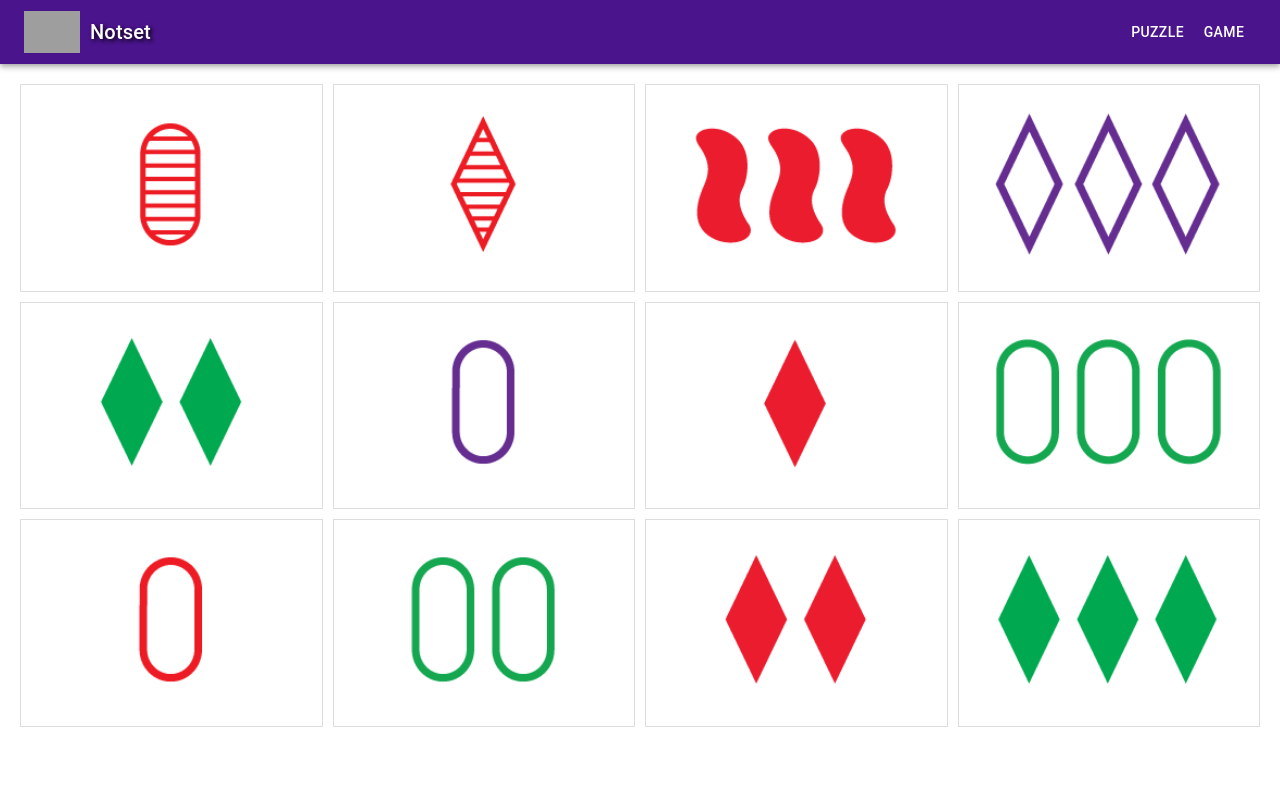
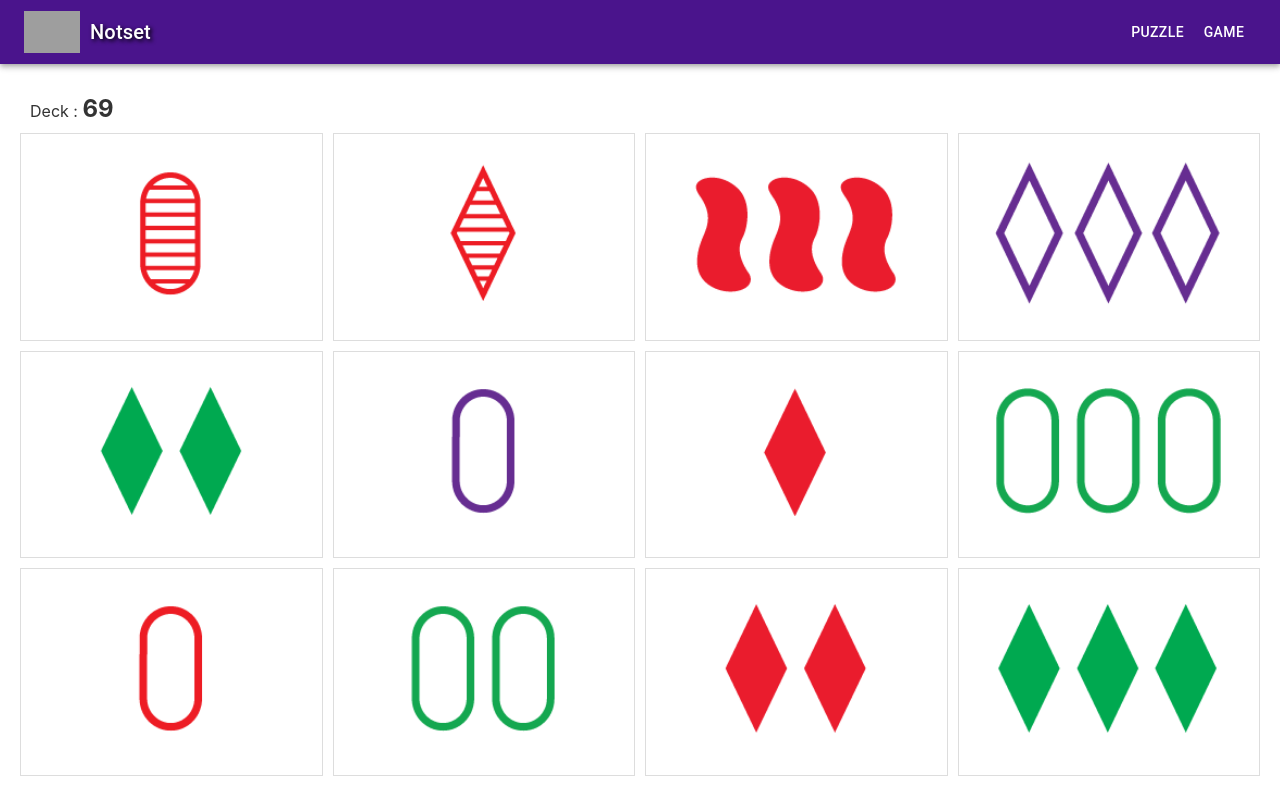
Before and after one commit to christopher18/setle, a React (Create React App) app: page /game in a window 1280 px wide. Built offline with nearby package versions, Linux system fonts and the light colour scheme; grey boxes are pictures that could not be loaded.

Commit message:
Fix duplicates bug

```diff
--- a/src/App.js
+++ b/src/App.js
@@ -20,6 +20,7 @@ function App() {
       <NavigationMenu />
       <Routes>
         <Route path="/puzzle" element={<SetPuzzle />} />
+        <Route path="/" element={<SetPuzzle />} />
         <Route path="/puzzle/:seed" element={<SetPuzzle />} />
         <Route path="/game" element={<SetGame />} />
         <Route path="/game/:seed" element={<SetGame />} />
--- a/src/components/SetGame/setgame.css
+++ b/src/components/SetGame/setgame.css
@@ -1,3 +1,15 @@
 .setgame {
     padding: 20px;
 }
+
+.info {
+    font-size: 16px;
+    color: #333;
+    padding: 10px;
+}
+
+.deck {
+    font-weight: bold;
+    font-size: 24px;
+    color: #333;
+}
--- a/src/components/SetGame/setgame.js
+++ b/src/components/SetGame/setgame.js
@@ -34,8 +34,9 @@ const SetGame = () => {
     return count;
   };
 
-  const handleCardClick = (number) => {
+  const handleCardSelection = (number) => {
     setSelectedCards((prevSelectedCards) => {
+        console.log("deck size at start", deckCardNums.length)
       const newSelectedCards = new Set(prevSelectedCards);
       setSuccessfulSet(new Set());
       setFailedSet(new Set());
@@ -61,14 +62,16 @@ const SetGame = () => {
             // Remove the cards from cardNumbers and pull three new cards from remainingCards
             // Replace the cards in cardNumbers with the new cards in the same order
             let newCardNumbers = cardNumbers;
+            let newDeckCardNums = [...deckCardNums];
             for (let i = 0; i < numList.length; i++) {
-                if (deckCardNums.length === 0) {
-                    // remove the cards from cardNumbers as there are no more cards in the deck
+                if (newDeckCardNums.length === 0 || cardNumbers.length > 12) {
+                    // remove the cards from cardNumbers without replacing if there are no more cards in the deck, or if there are more than 12 cards on the board
                     newCardNumbers = newCardNumbers.filter((value) => !numList.includes(value));
                 } else {
                     // replace the cards in cardNumbers with the new cards in the same order
-                    newCardNumbers[newCardNumbers.indexOf(numList[i])] = deckCardNums.pop();
-                    setDeckCardNums(deckCardNums); // don't really need to do this right now because we're not using it
+                    newCardNumbers[newCardNumbers.indexOf(numList[i])] = newDeckCardNums.pop();
+                    console.log("popped 1")
+                    console.log("deck length:", newDeckCardNums.length)
                 }
             }
 
@@ -80,23 +83,25 @@ const SetGame = () => {
             console.log("Number of sets: ", howManySetsLeft);
 
             // Check game over condition
-            if (howManySetsLeft === 0 && deckCardNums.length === 0) {
+            if (howManySetsLeft === 0 && newDeckCardNums.length === 0) {
                 console.log("No sets left and no cards left in deck. Game over!");
             }
 
-            while (howManySetsLeft === 0 && deckCardNums.length > 0) {
+            while (howManySetsLeft === 0 && newDeckCardNums.length > 0) {
                 console.log("No sets found. Adding 3 cards to deck.");
                 for (let i = 0; i < 3; i++) {
-                    if (deckCardNums.length < 1) {
+                    if (newDeckCardNums.length < 1) {
                         console.log("No cards left in deck. Game over!");
                         return new Set();
                     }
-                    let nextDeckNum = deckCardNums.pop();
+                    let nextDeckNum = newDeckCardNums.pop();
+                    console.log("popped 2")
                     newCardNumbers.push(nextDeckNum);
                 }
                 howManySetsLeft = howManySets(newCardNumbers);
                 console.log("Number of sets: ", howManySetsLeft);
             }
+            setDeckCardNums(newDeckCardNums);
         } else {
           console.log("It's not a set!");
           setFailedSet(new Set(numList));
@@ -118,6 +123,7 @@ const SetGame = () => {
         let cardNums = new Array();
         for (let i = 0; i < 12; i++) {
             let nextDeckNum = deckNums.pop();
+            console.log("popping 0")
             cardNums.push(nextDeckNum);
         }
 
@@ -131,6 +137,7 @@ const SetGame = () => {
             console.log("No sets found. Adding 3 cards to deck.");
             for (let i = 0; i < 3; i++) {
                 let nextDeckNum = deckNums.pop();
+                console.log("popping 01")
                 cardNums.push(nextDeckNum);
             }
             numberOfSets = howManySets(cardNums);
@@ -139,6 +146,7 @@ const SetGame = () => {
 
         setTotalNumberSets(numberOfSets);
         setDeckCardNums(deckNums);
+        console.log("deck size at end of first", deckNums.length)
         return cardNums;
     };
     setCardNumbers(generateRandomNumbers(seed));
@@ -146,12 +154,13 @@ const SetGame = () => {
 
   return (
     <div className="setgame">
+        <div className="info"> Deck : <span className="deck">{deckCardNums.length}</span> </div>
         <div className="grid">
         {cardNumbers.map((number, index) => (
             <Card
             key={index}
             number={number}
-          onClick={handleCardClick}
+            onClick={handleCardSelection}
             isSelected={selectedCards.has(number)}
             isSuccessful={successfulSet.has(number)}
             isFailed={failedSet.has(number)}
```
Lines whose indentation alone changed are shown as unchanged.
